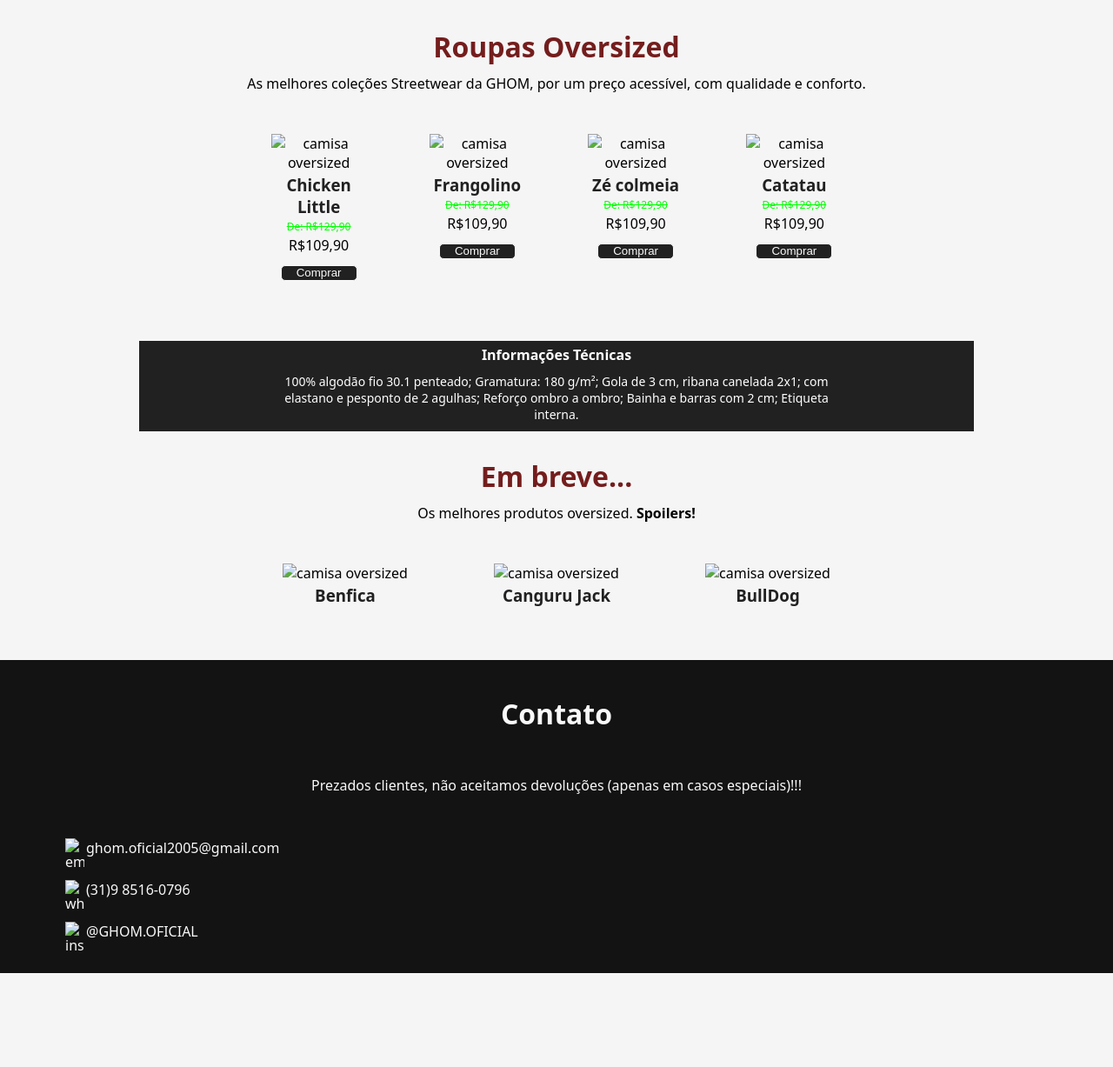
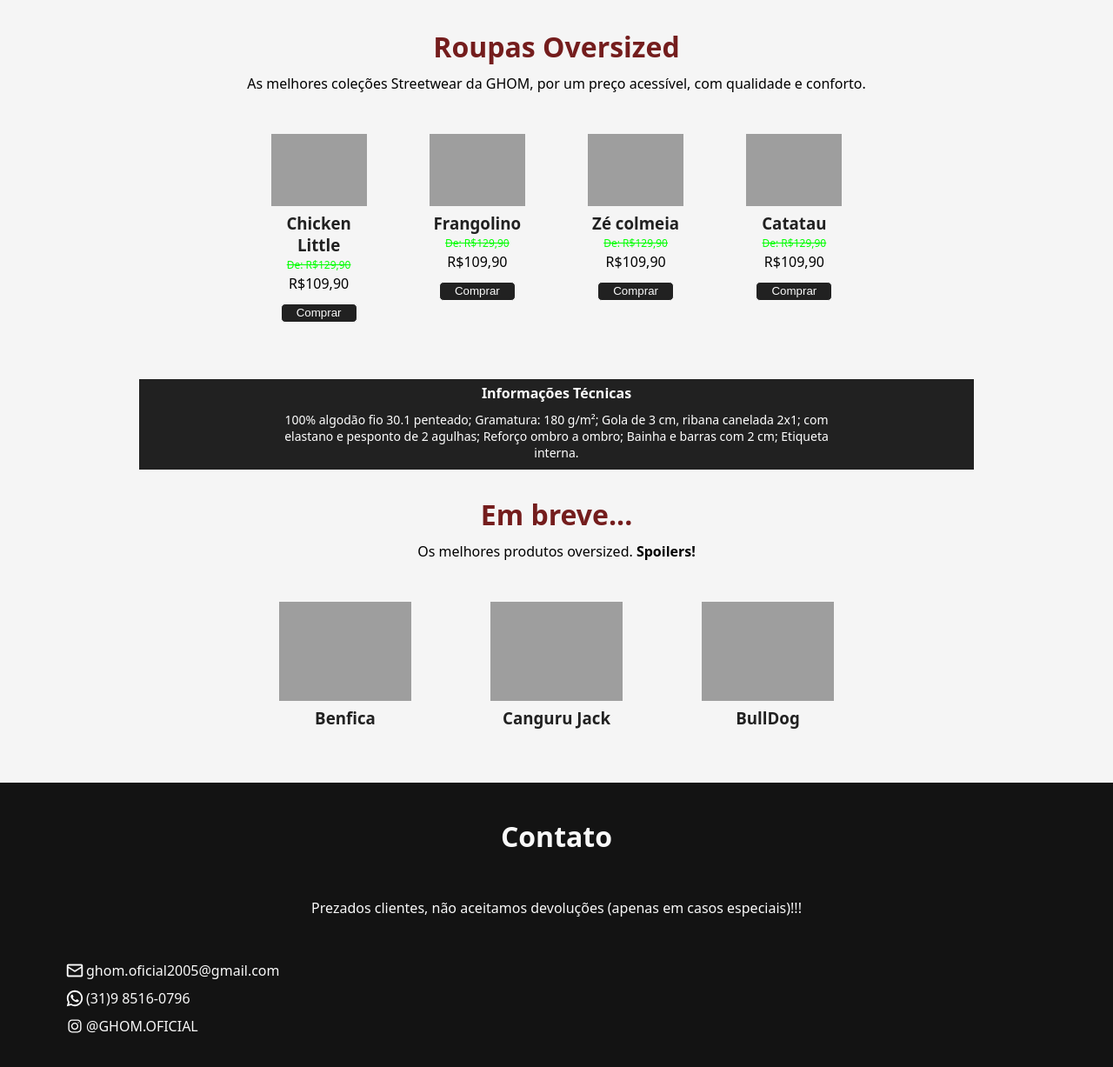
Before and after one commit to GHOMOFC/GHOM, a plain HTML site: page index.html in a window 1280 px wide. Shown: the part 671-1898 px from the top of the page at 87% size. Before the commit the page ends 1790 px from the top, so only its background shows below. Drawn offline with Linux system fonts and the light colour scheme; the site is published under a folder, as on GitHub Pages, so addresses that start at the root find nothing.

Commit message:
attLançamento1.0

```diff
--- a/index.html
+++ b/index.html
@@ -25,7 +25,7 @@
         <h4>Pré lançamento com FRETE GRÁTIS</h4>
     </section>
     <section class="box-banner">
-        <img class="banner" src="/assets/Banner.jpg" alt="">
+        <img class="banner" src="assets/Banner.jpg" alt="">
     </section>
     <main id="oversized">
         <div>
@@ -34,28 +34,28 @@
         </div>
     <section class="grid grid-two">
         <div class="card">
-            <img src="/assets/GaloP.png" alt="camisa oversized">
+            <img src="assets/GaloP.png" alt="camisa oversized">
             <h3>Chicken Little</h3>
             <p class="desconto">De: R$129,90</p>
             <p>R$109,90</p>
             <a target="_blank" href="https://api.whatsapp.com/send?phone=5531985160796&text=Ol%C3%A1%20GHOM,%20%0AGostaria%20de%20adquirir%20a%20oversized%20Chicken%C2%A0Little!"><button>Comprar</button></a>
         </div>
         <div class="card">
-            <img src="/assets/GaloB.png" alt="camisa oversized">
+            <img src="assets/GaloB.png" alt="camisa oversized">
             <h3>Frangolino</h3>
             <p class="desconto">De: R$129,90</p>
             <p>R$109,90</p>
             <a target="_blank" href="https://api.whatsapp.com/send?phone=5531985160796&text=Ol%C3%A1%20GHOM,%20%0AGostaria%20de%20adquirir%20a%20oversized%20Frangolino!"><button>Comprar</button></a>
         </div>
         <div class="card">
-            <img src="/assets/UrsoP.png" alt="camisa oversized">
+            <img src="assets/UrsoP.png" alt="camisa oversized">
             <h3>Zé colmeia</h3>
             <p class="desconto">De: R$129,90</p>
             <p>R$109,90</p>
             <a target="_blank" href="https://api.whatsapp.com/send?phone=5531985160796&text=Ol%C3%A1%20GHOM,%20%0AGostaria%20de%20adquirir%20a%20oversized%20Z%C3%A9%20Colmeia!"><button>Comprar</button></a>
         </div>
         <div class="card">
-            <img src="/assets/UrsoB.png" alt="camisa oversized">
+            <img src="assets/UrsoB.png" alt="camisa oversized">
             <h3>Catatau</h3>
             <p class="desconto">De: R$129,90</p>
             <p>R$109,90</p>
@@ -74,15 +74,15 @@
         </div>
         <section class="grid">
             <div class="card">
-                <img src="/assets/AguiaP.png" alt="camisa oversized">
+                <img src="assets/AguiaP.png" alt="camisa oversized">
                 <h3>Benfica</h3>
             </div>
             <div class="card">
-                <img src="/assets/CanguruB.png" alt="camisa oversized">
+                <img src="assets/CanguruB.png" alt="camisa oversized">
                 <h3>Canguru Jack</h3>
             </div>
             <div class="card">
-                <img src="/assets/CachorroP.png" alt="camisa oversized">
+                <img src="assets/CachorroP.png" alt="camisa oversized">
                 <h3>BullDog</h3>
             </div>
         </section>
@@ -94,15 +94,15 @@
         </div>
         <div class="contato">
             <a href="#">
-                <img src="/assets/email.png" alt="email">
+                <img src="assets/email.png" alt="email">
                 ghom.oficial2005@gmail.com
             </a>
         </div>
         <div class="contato">
-            <a target="_blank" href="https://wa.me/5531985160796?text=Ol%C3%A1%20GHOM..."><img src="/assets/wpp.svg" alt="whatsapp">(31)9 8516-0796</a>
+            <a target="_blank" href="https://wa.me/5531985160796?text=Ol%C3%A1%20GHOM..."><img src="assets/wpp.svg" alt="whatsapp">(31)9 8516-0796</a>
         </div>
         <div class="contato">
-            <a target="_blank" href="https://www.instagram.com/ghom.oficial/"><img src="/assets/ig.svg" alt="instagram">@GHOM.OFICIAL</a>
+            <a target="_blank" href="https://www.instagram.com/ghom.oficial/"><img src="assets/ig.svg" alt="instagram">@GHOM.OFICIAL</a>
         </div>
     </footer>
 
```
